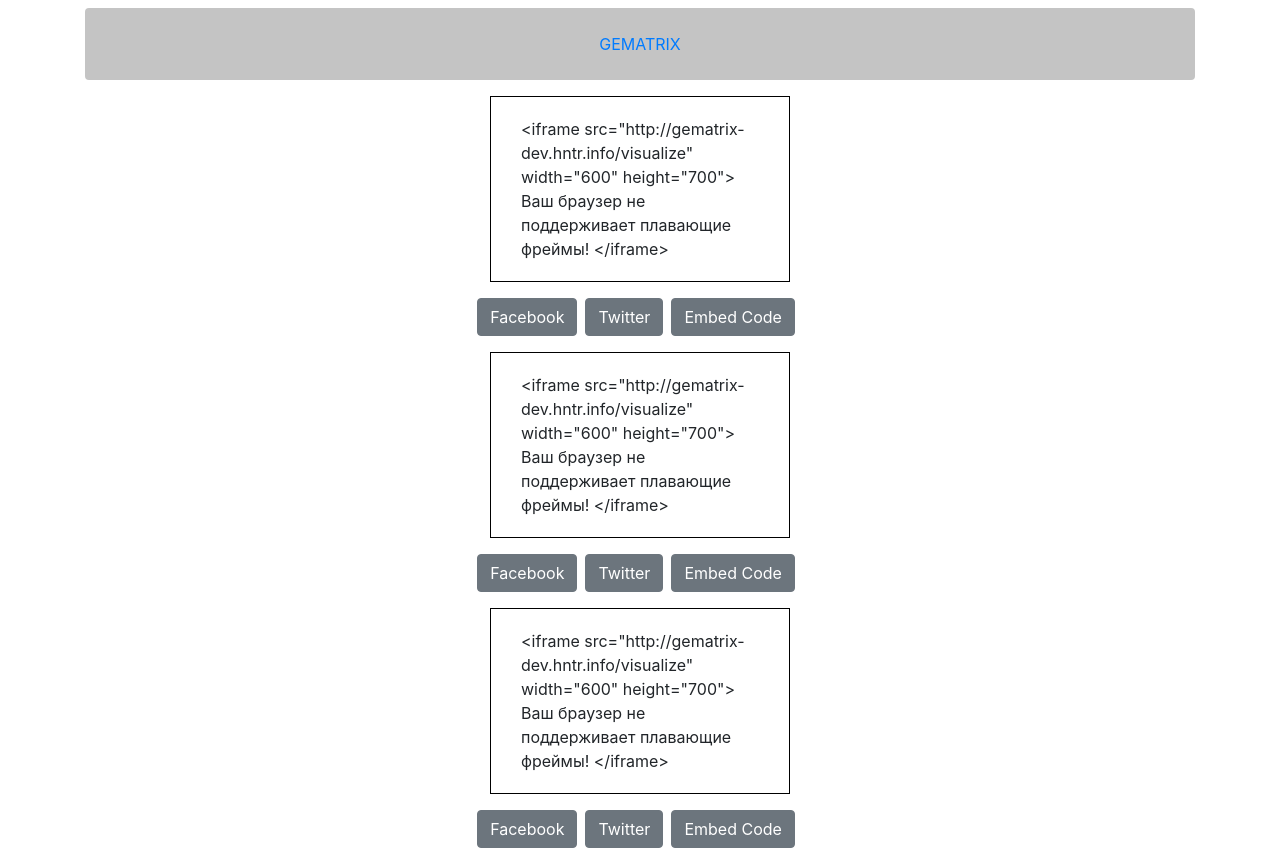
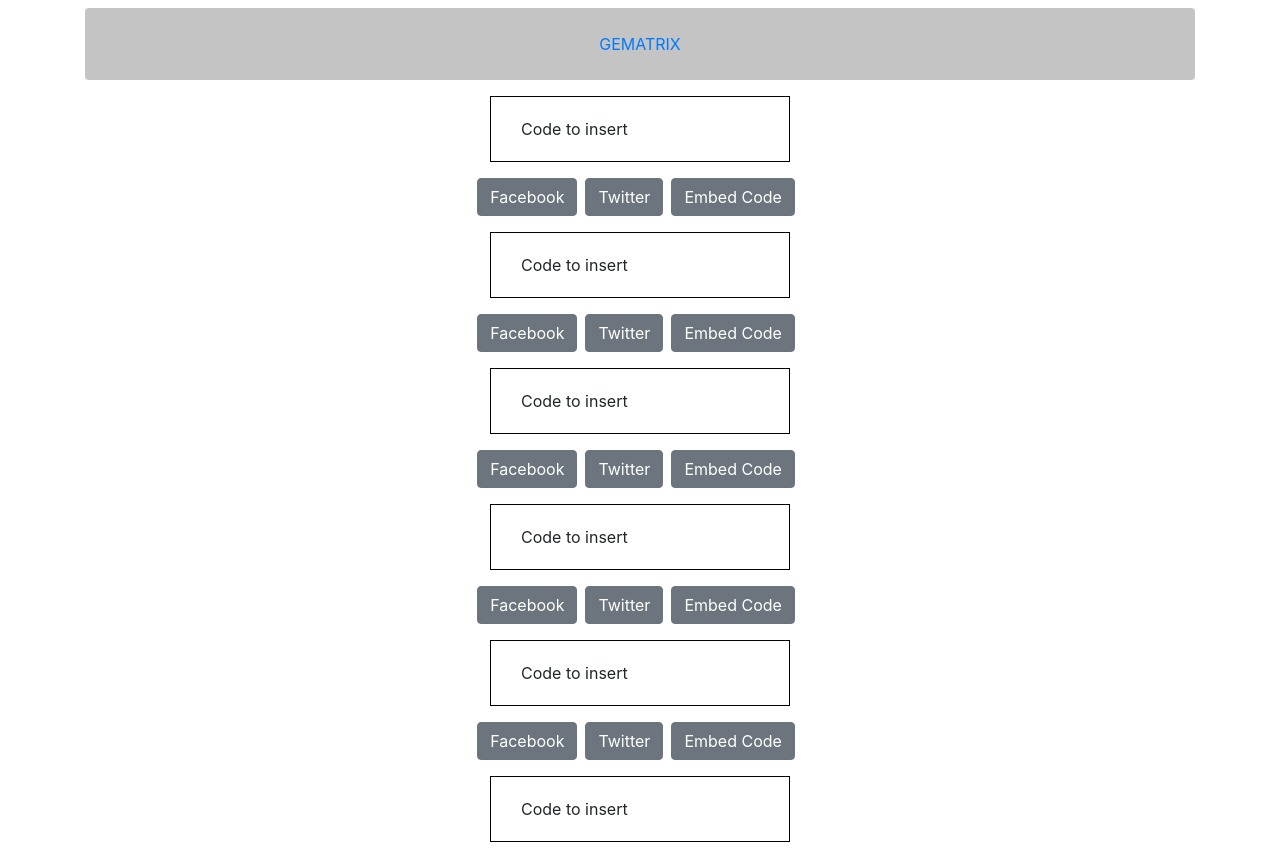
Before and after one commit to GematrixTeam/gematrix-frontend, a Vue app: page /create in a window 1280 px wide. Shown: the top 850 px of the page. Built offline with nearby package versions, Linux system fonts and the light colour scheme; no server answers.

Commit message:
Added code output to paste to website when clicking Embed Code button

```diff
--- a/src/App.vue
+++ b/src/App.vue
@@ -2,7 +2,7 @@
   <div id="app">
     <b-container>
       <header class="header rounded text-center p-4 mt-2">
-        <span class="header__text"><b-link href="/">GEMATRIX</b-link></span>
+        <span class="header__text"><b-link class="link-logo" href="/">GEMATRIX</b-link></span>
       </header>
       <router-view />
     </b-container>
--- a/src/components/Preview.vue
+++ b/src/components/Preview.vue
@@ -6,11 +6,11 @@
       :dataset="dataset"
       :key="dataset.id">
         <h3 class="text-center my-3">{{ dataset.title }}</h3>
-        <div class="iframe_border"> {{embed}} </div>
+        <div class="iframe_border"> {{code}} </div>
         <div class="my-3 text-center">
           <b-button href="/" class="mr-2">Facebook</b-button>
           <b-button href="/" class="mr-2">Twitter</b-button>
-          <b-button href="/" class="mr-2">Embed Code</b-button>
+          <b-button class="mr-2" @click="enterCodeEmbed">Embed Code</b-button>
         </div>
       </div>
     </div>
@@ -26,6 +26,7 @@ export default {
       datasets: [],
       text: '',
       loading: true,
+      code: 'Code to insert',
       embed: `<iframe src="http://gematrix-dev.hntr.info/visualize" width="600" height="700">
     Ваш браузер не поддерживает плавающие фреймы!
  </iframe>`,
@@ -52,15 +53,19 @@ export default {
     $_fillTheArrayWith(data) {
       this.datasets = [...data];
     },
+    enterCodeEmbed() {
+      this.code = this.embed;
+    },
   },
 };
 </script>
 
-<style>
-  .iframe_border {
-    border: 1px solid black;
-    padding: 20px 30px;
-    width: 300px;
-    margin: 0 auto;
-  }
+<style lang="sass" scoped>
+
+  .iframe_border
+    border: 1px solid black
+    padding: 20px 30px
+    width: 300px
+    margin: 0 auto
+
 </style>
```
